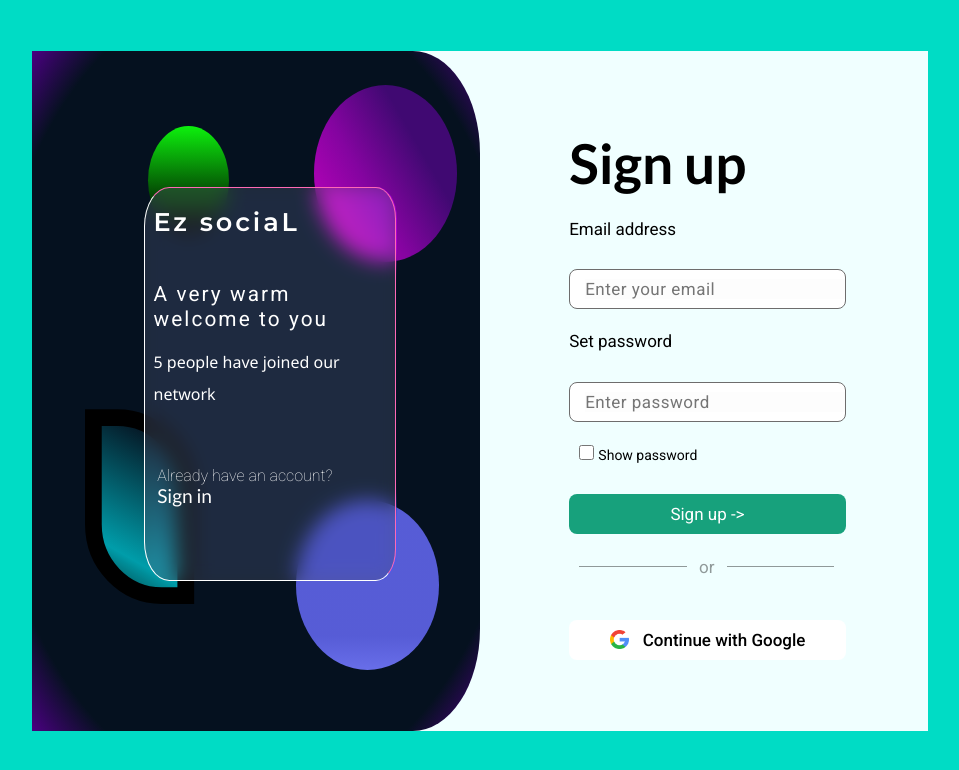
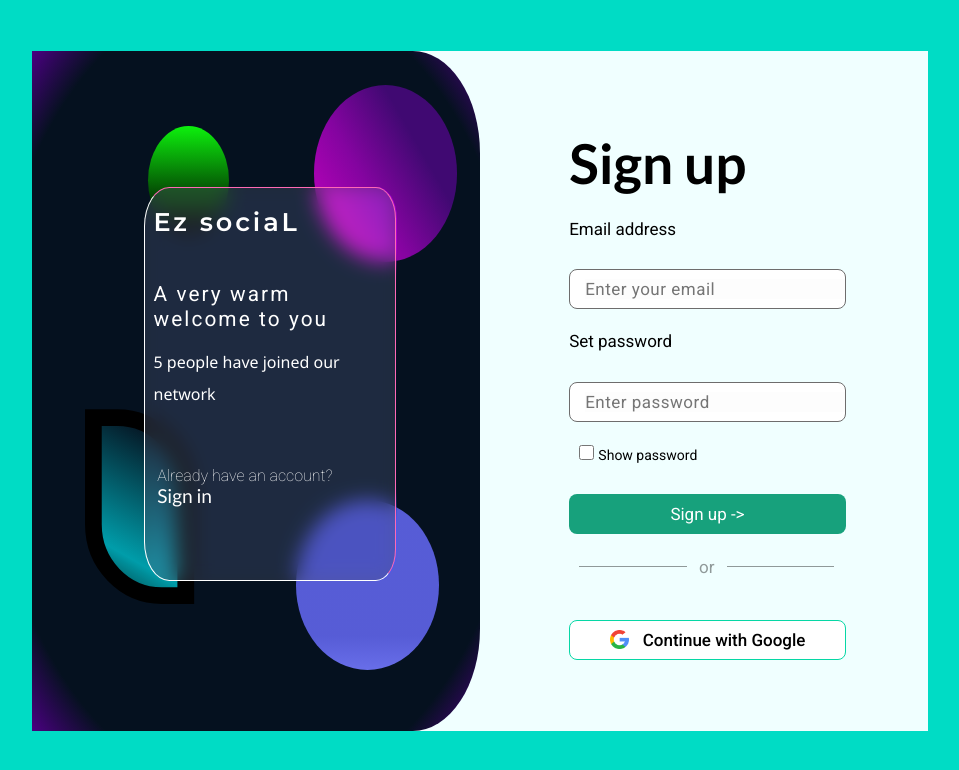
Before and after one commit to AkaCoder007/EZ-social, a plain HTML site: page index.html in a window 1280 px wide. Shown: the whole page, without its empty margins (99-1058 px from the left). Drawn offline with Linux system fonts and the light colour scheme.

Commit message:
corrected error in border
border added in continue with google button

```diff
--- a/signup_form.css
+++ b/signup_form.css
@@ -129,7 +129,7 @@ input:focus {
     font-size: 15px;
     font-weight: 500;
     cursor: pointer;
-    border: 1px solid #06D7A5;
+    border: 1px solid #06D7A5!important;
 }
 
 
```
